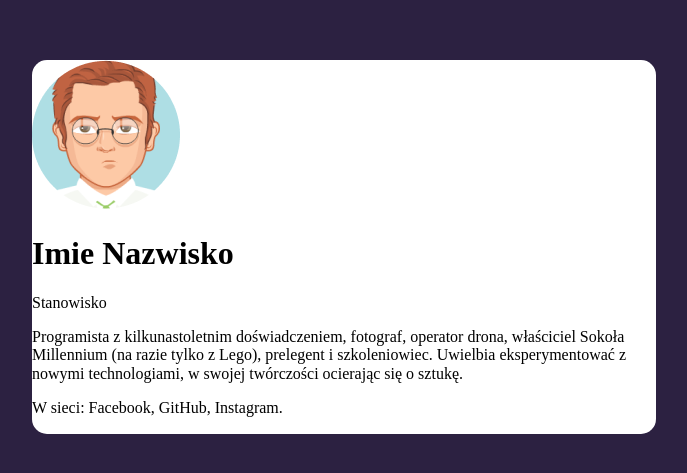
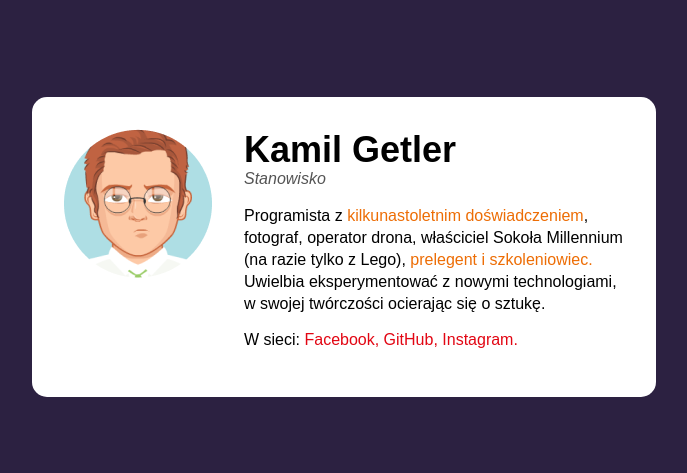
Before and after one commit to kamil-getler/bussines-card, a plain HTML site: page index.html in a window 1280 px wide. Shown: the part 153-626 px from the top of the page, without its empty margins (296-983 px from the left). Drawn offline with Linux system fonts and the light colour scheme.

Commit message:
bussines-card-end

```diff
--- a/index.html
+++ b/index.html
@@ -11,20 +11,24 @@
 
 <body>
     <main class="main">
+        <img class="img" src="avatar.png" />
         <article>
-            <img src="avatar.png">
-            <header>
-                <h1>Imie Nazwisko </h1>
-                <p>Stanowisko</p>
-            </header>
-            <p>Programista z kilkunastoletnim doświadczeniem, fotograf, operator drona, właściciel Sokoła Millennium (na razie tylko z Lego), prelegent i szkoleniowiec. Uwielbia eksperymentować z nowymi technologiami, w swojej twórczości ocierając się o
-                sztukę.
-            </p>
-            <p>
-                W sieci: Facebook, GitHub, Instagram.
-            </p>
+
+            <div>
+                <header>
+                    <h1 class="person_name">Kamil Getler</h1>
+                    <p class="person_profession">Stanowisko</p>
+                </header>
+                <p class="person_info">Programista z <strong class="distinction">kilkunastoletnim
+                        doświadczeniem</strong>, fotograf, operator drona, właściciel Sokoła Millennium (na razie tylko z Lego), <strong class="distinction">prelegent i
+                        szkoleniowiec.</strong> Uwielbia eksperymentować z nowymi technologiami, w swojej twórczości ocierając się o sztukę.
+                </p>
+                <p>
+                    W sieci: <strong class="distinction_web">Facebook, GitHub, Instagram.</strong>
+                </p>
+
         </article>
-
+        </div>
     </main>
 </body>
 
--- a/style.css
+++ b/style.css
@@ -1,9 +1,25 @@
+html {
+    box-sizing: border-box;
+}
+
+*,
+*:after,
+*:before {
+    box-sizing: inherit;
+}
+
 body {
     background-color: #2C2141;
     min-height: 100vh;
     display: flex;
     align-items: center;
     justify-content: center;
+    font-family: Arial, Helvetica, sans-serif;
+    font-size: 16px;
+}
+
+img {
+    margin-right: 32px;
 }
 
 .main {
@@ -11,4 +27,32 @@ body {
     margin: 16px;
     border-radius: 15px;
     width: 624px;
+    padding: 32px;
+    display: flex;
+    align-items: flex-start;
 }
+
+.person_name {
+    font-size: 36px;
+    margin: 0px;
+}
+
+.person_profession {
+    color: #545454;
+    font-style: italic;
+    margin: 0px;
+}
+
+.person_info {
+    line-height: 22px;
+}
+
+.distinction {
+    color: #ED6D05;
+    font-weight: normal;
+}
+
+.distinction_web {
+    color: #E20613;
+    font-weight: normal;
+}
```
